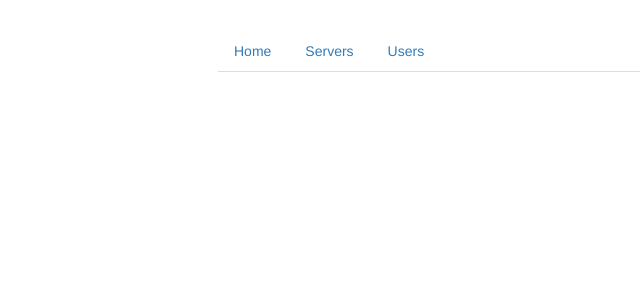
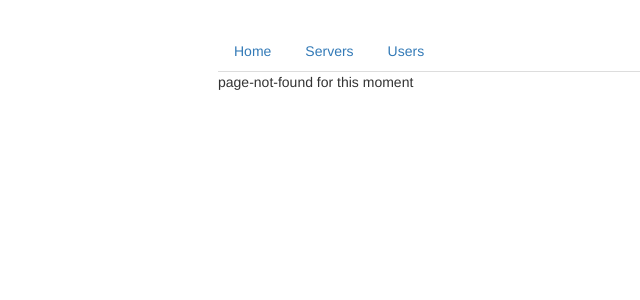
Before and after one commit to manoj1995madushanka/angular-routing, an Angular app: page /not-found in a window 1280 px wide. Before the commit this address led to /. Shown: the top 300 px of the page, without its empty margins (47-687 px from the left). Built offline with nearby package versions, Linux system fonts and the light colour scheme.

Commit message:
add page not found route

```diff
--- /dev/null
+++ b/src/app/page-not-found/page-not-found.component.html
@@ -0,0 +1 @@
+<p>page-not-found for this moment</p>
--- /dev/null
+++ b/src/app/page-not-found/page-not-found.component.ts
@@ -0,0 +1,15 @@
+import { Component, OnInit } from '@angular/core';
+
+@Component({
+  selector: 'app-page-not-found',
+  templateUrl: './page-not-found.component.html',
+  styleUrls: ['./page-not-found.component.css']
+})
+export class PageNotFoundComponent implements OnInit {
+
+  constructor() { }
+
+  ngOnInit(): void {
+  }
+
+}
```
Also changed, not shown: src/app/app.module.ts (+9 -2 lines), src/app/page-not-found/page-not-found.component.css (added).
